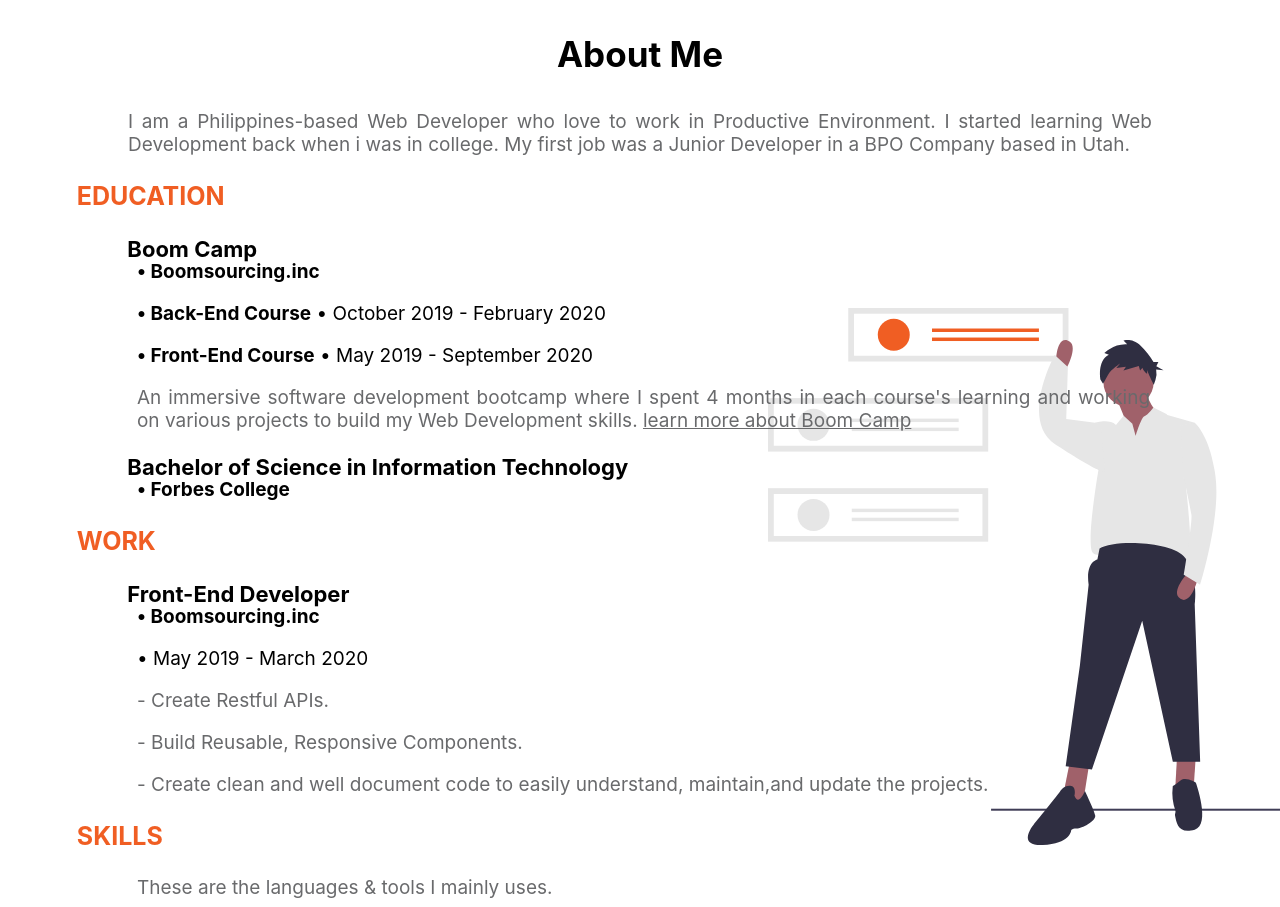
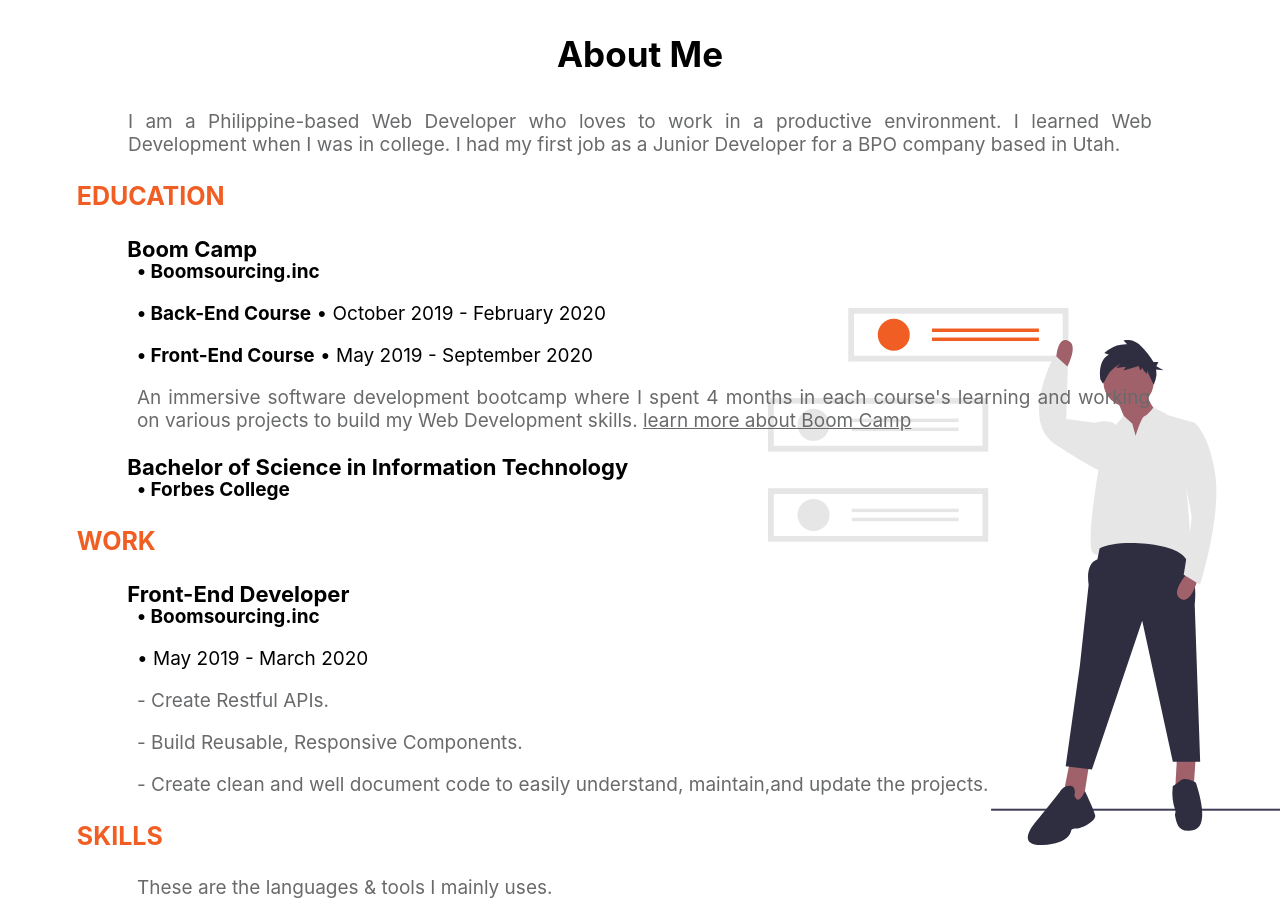
Before and after one commit to keanu027/portfolio, a React (Create React App) app: page / in a window 1280 px wide. Shown: the part 802-1709 px from the top of the page. Built offline with nearby package versions, Linux system fonts and the light colour scheme.

Commit message:
Update component

```diff
--- a/src/components/about.js
+++ b/src/components/about.js
@@ -11,10 +11,10 @@ function About() {
       <div className="about" id="about">
         <h3 className="about-title">About Me</h3>
         <p className="content-about">
-          I am a Philippines-based Web Developer who love to work in Productive
-          Environment. I started learning Web Development back when i was in
-          college. My first job was a Junior Developer in a BPO Company based in
-          Utah.
+          I am a Philippine-based Web Developer who loves to work in a
+          productive environment. I learned Web Development when I was in
+          college. I had my first job as a Junior Developer for a BPO company
+          based in Utah.
         </p>
 
         <div className="resume">
--- a/src/components/header.js
+++ b/src/components/header.js
@@ -9,12 +9,20 @@ function Header() {
   const [showbar, setshowbar] = useState(false);
 
   const Navbarbgcolorchanger = () => {
-    if (window.scrollY >= 100) {
+    if (window.scrollY >= 1) {
+      if (showbar === true) {
+        setnavbaractive(true);
+      }
       setnavbaractive(true);
     } else {
-      setnavbaractive(false);
+      if (showbar === true) {
+        setnavbaractive(true);
+      } else {
+        setnavbaractive(false);
+      }
     }
   };
+  console.log(navbaractive, showbar);
 
   window.addEventListener("scroll", Navbarbgcolorchanger);
 
@@ -45,13 +53,16 @@ function Header() {
               onClick={(event) => {
                 event.preventDefault();
                 setshowbar(!showbar);
+                setnavbaractive(true);
               }}
             />
           </a>
         </nav>
         <header
           className={navbaractive ? "showmenubar active" : "showmenubar"}
-          style={{ display: showbar ? "inline-block" : "none" }}
+          style={{
+            display: showbar ? "inline-block" : "none",
+          }}
         >
           <nav>
             <ul className="mobilenavlist">
```
